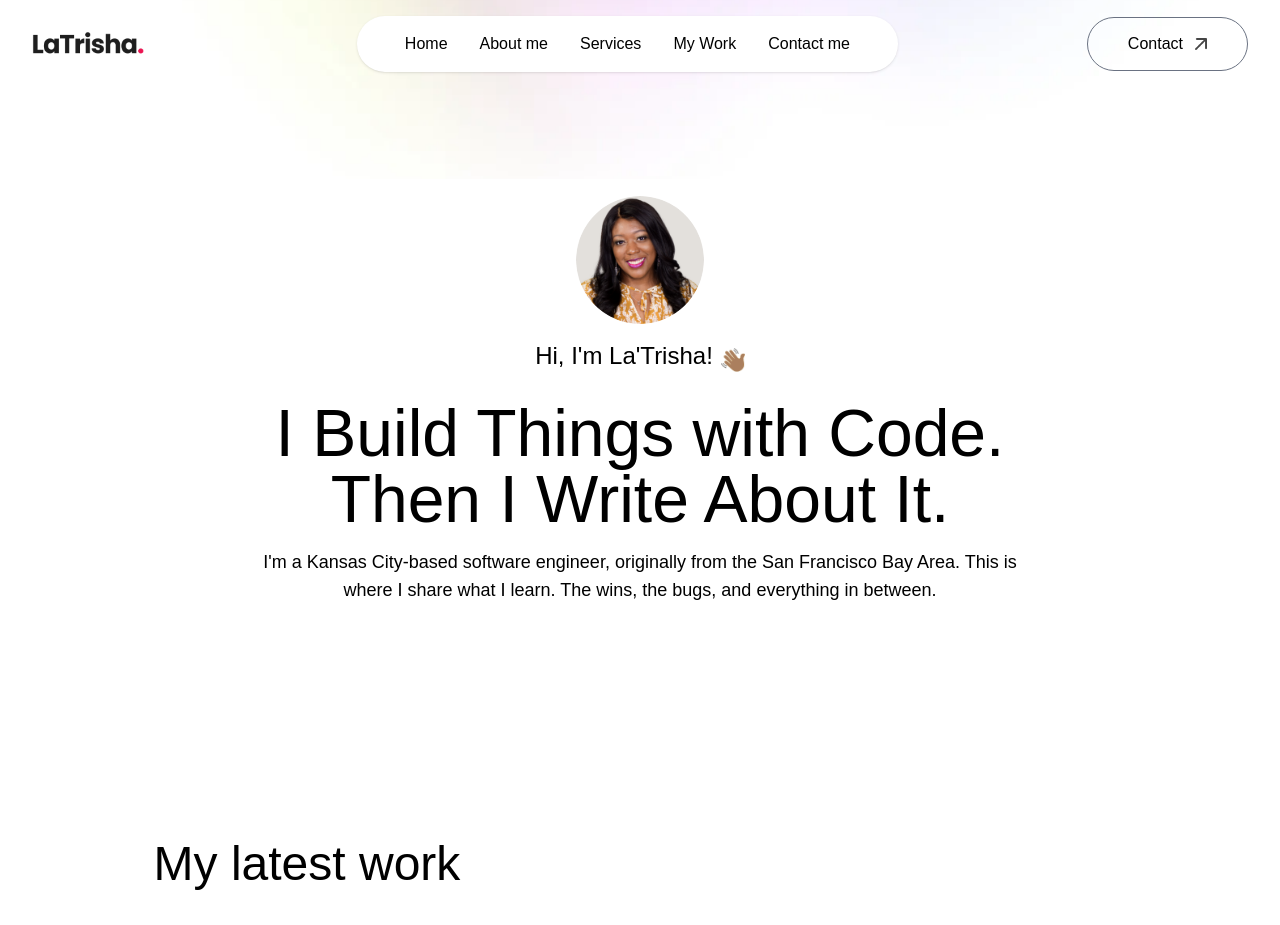
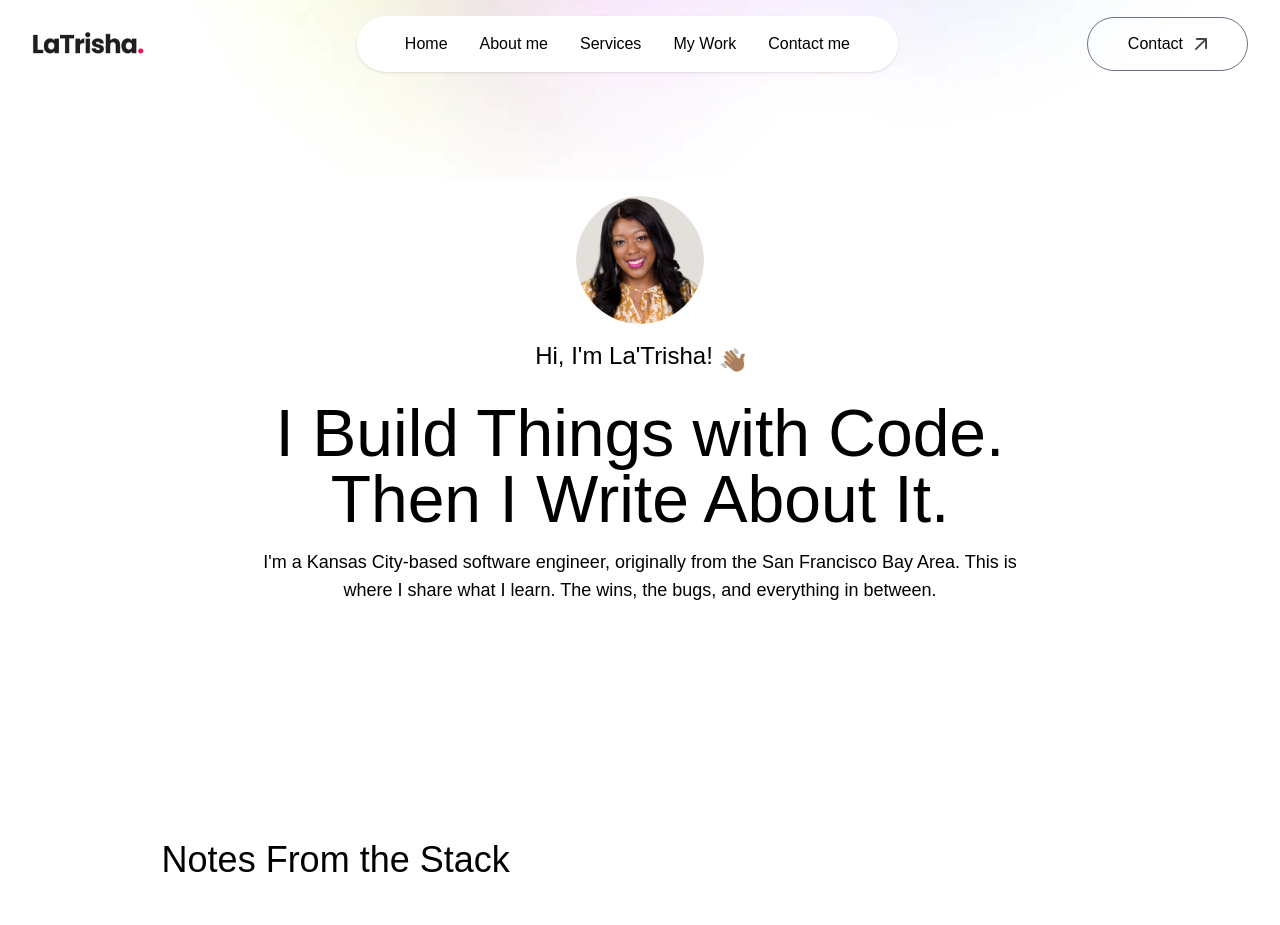
Before and after one commit to LaTrishaGomer/latrisha-gomer, a Next.js app: page / in a window 1280 px wide. Shown: the top 925 px of the page. Built offline with nearby package versions, Linux system fonts and the light colour scheme; a web font is replaced by a local one.

Commit message:
update latest work title

```diff
--- a/app/components/Work.jsx
+++ b/app/components/Work.jsx
@@ -13,7 +13,7 @@ const Work = () => {
         Here are some of my latest projects. I designed and developed these apps and websites using tools like Figma, Node.js, Express, MongoDB, EJS, HTML, CSS, and JavaScript.
       </p> */}
 
-      <h2 className='text-5xl font-ovo'>My latest work</h2>
+      <h2 className='text-4xl px-2 font-ovo'>Notes From the Stack</h2>
 
       <div className='flex flex-col gap-16 my-10 max-w-6xl mx-auto'>
         {workData.map((project, index) => (
```
